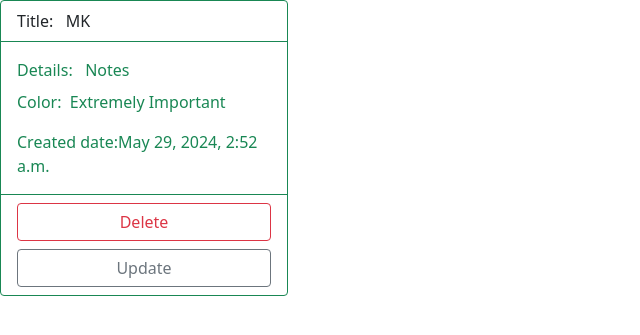
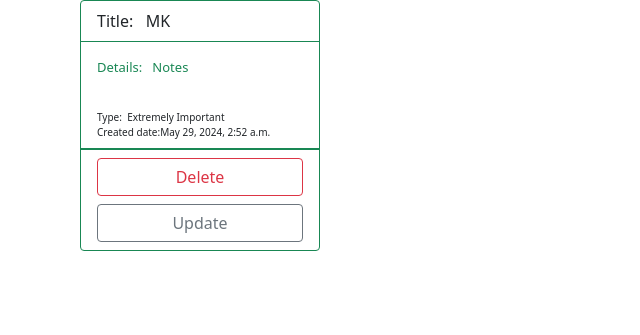
Before and after one commit to mkkotlin/Note-App-Dj, a Django app: page /get_by_id/76/ in a window 1280 px wide. Shown: the part 40-375 px from the top of the page, without its empty margins (0-640 px from the left). Run offline with Django 5.2, Linux system fonts and the light colour scheme; data comes from the database, SQL or seed files in the repository; both versions use the stored data as it was after the commit.

Commit message:
modified

```diff
--- a/styles/notes.css
+++ b/styles/notes.css
@@ -6,6 +6,35 @@
 .note_view{
     text-decoration: none;
 }
-.wrapper{
-    width: 50%;
+
+#card-flex-inline-x {
+    margin-left: 10vh;
+    right: 0;
+    left: 0;
+    max-height: 60rem;
+    overflow: hidden;
+    position: relative;
+    display: inline-flex;
+    flex-direction: column;
+    min-width: 0;
+    word-wrap: break-word;
+    background-color: #fff;
+    background-clip: border-box;
+    border: 1px solid rgba(0, 0, 0, .125);
+    border-radius: .25rem;
 }
+nav.sticky {
+    z-index: 1;
+    position: sticky;
+    top: 0;
+}
+#card-body{
+    overflow: hidden;
+    max-height: 5rem;
+}
+#card-body:hover{
+    overflow: visible;
+    background-color: rgb(0, 255, 255);
+    color: black;
+    max-height: 50rem;
+}
--- a/templates/Notes.html
+++ b/templates/Notes.html
@@ -4,11 +4,11 @@
     <head>
       <meta name="viewport" content="width=device-width, initial-scale=1.0">
         <title>Note App</title>
+        <link href="https://cdn.jsdelivr.net/npm/bootstrap@5.0.2/dist/css/bootstrap.min.css" rel="stylesheet" integrity="sha384-EVSTQN3/azprG1Anm3QDgpJLIm9Nao0Yz1ztcQTwFspd3yD65VohhpuuCOmLASjC" crossorigin="anonymous">
         <link rel="stylesheet" href="{% static 'notes.css' %}">
-        <link href="https://cdn.jsdelivr.net/npm/bootstrap@5.0.2/dist/css/bootstrap.min.css" rel="stylesheet" integrity="sha384-EVSTQN3/azprG1Anm3QDgpJLIm9Nao0Yz1ztcQTwFspd3yD65VohhpuuCOmLASjC" crossorigin="anonymous">
     </head>
     <body>
-      <nav>
+      <nav class="sticky">
         <ul class="nav nav-pills  navbar-dark bg-dark">
           <li class="nav-item">
             <a class="nav-link" id="back" href='/'>Home</a>
--- a/templates/ViewSaved.html
+++ b/templates/ViewSaved.html
@@ -3,13 +3,12 @@
 {% if x|length > 0 %}
     {% for i in x %}
 
-            <div class="card border-success mb-3" style="max-width: 18rem;">
+            <div class="border-success mb-3" style="width:15rem;" id="card-flex-inline-x">
                 <div class="card-header bg-transparent border-success">Title:&nbsp;&nbsp; {{i.title}}</div>
-                <div class="card-body text-success">
-                  <p class="card-title">Details: &nbsp;&nbsp;{{i.description}}</p>
-                  <p class="card-text">Color:&nbsp;&nbsp;{{i.drop_down.drop_down}}</p>
-                  <p class="card-text">Created date:{{i.created_date}}</p>
+                <div class="card-body text-success" id="card-body">
+                  <p class="card-title" style="font-size: small;">Details: &nbsp;&nbsp;{{i.description}}</p>
                 </div>
+                <div class="card-header bg-transparent border-success" style="font-size: x-small;" >Type:&nbsp;&nbsp;{{i.drop_down.drop_down}}<br>Created date:{{i.created_date}}</div>
                 <div class="card-footer bg-transparent border-success d-grid gap-2">
                     {% if Edit %}
                     <a class="btn btn btn-outline-warning" href="{% url 'get_by_id' i.id %}">EDIT</a> </a>
--- a/templates/update.html
+++ b/templates/update.html
@@ -11,7 +11,7 @@
       <nav>
         <ul class="nav nav-pills  navbar-dark bg-dark">
           <li class="nav-item">
-            <h4></h4>Update Notes</h4>
+            <a class="nav-link" id="back" href='#'>Update Notes</a>
           </li>
           <li class="nav-item">
             <a class="nav-link" id="saved" href='/view_saved'>saved</a>
@@ -27,7 +27,7 @@
                     {% csrf_token %}
                     {{notes_form.as_p}}
                     {% if notes_form %}
-                    <button type='submit' type="button" class="btn btn-success" data-toggle="button" aria-pressed="false" autocomplete="off">submit</button>
+                    <button type='submit' type="button" class="btn btn-success" data-toggle="button" aria-pressed="false" autocomplete="off">Update</button>
                     {% endif %}
                 </form>
             </div>
```
Also changed, not shown: assets/notes.css (+40 -0 lines), db.sqlite3.
